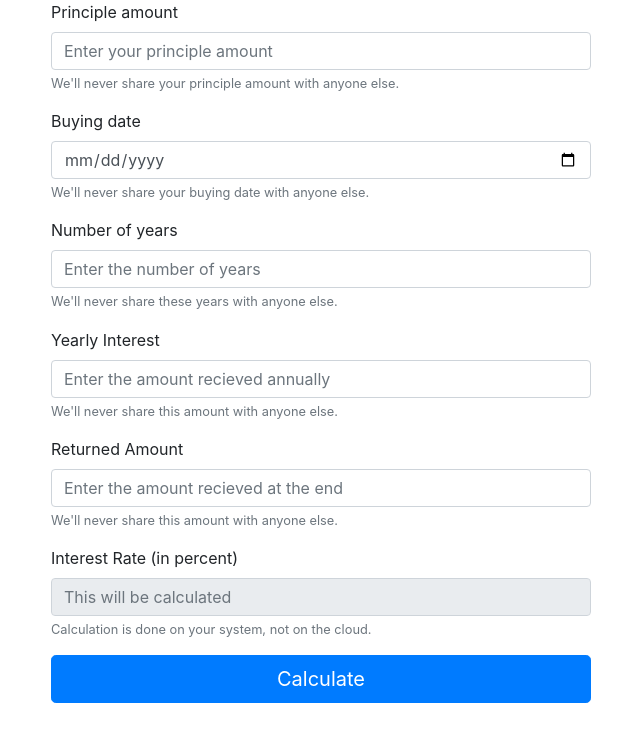
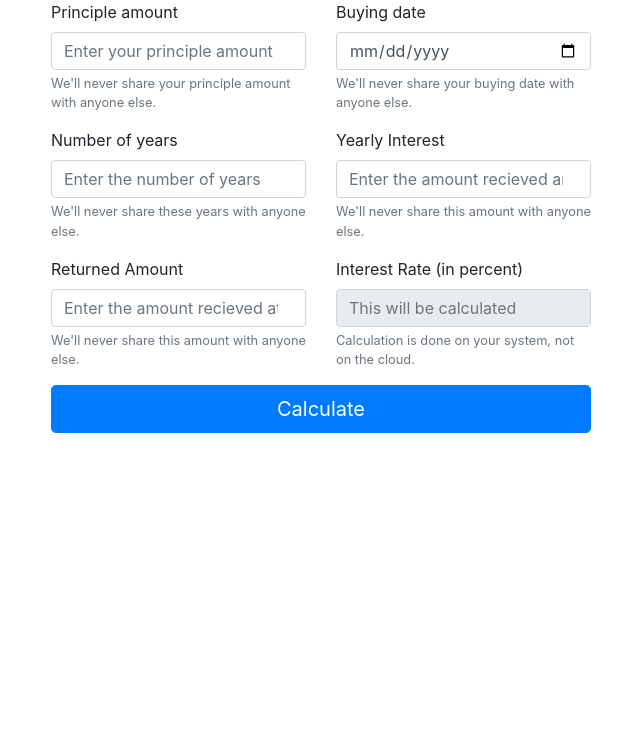
Before and after one commit to Mr-Kumar-Abhishek/scaling-dollop, a plain HTML site: page index.html in a window 1280 px wide. Shown: the whole page, without its empty margins (319-959 px from the left). Drawn offline with Linux system fonts and the light colour scheme.

Commit message:
adjust layout to match medium screens

```diff
--- a/index.html
+++ b/index.html
@@ -22,35 +22,53 @@
     <div class= "row">
         <div class="col-sm col-md-6 mx-auto">
             <form action="#">
+				<div class="row">
+					<div class="col">
 						<div class="form-group">
 							<label for="principle">Principle amount</label>
 							<input type="number" class="form-control" id="principle" aria-describedby="principleHelp" placeholder="Enter your principle amount">
 							<small id="principleHelp" class="form-text text-muted">We'll never share your principle amount with anyone else.</small>
 						</div>
+					</div>
+					<div class="col">
 						<div class="form-group">
 							<label for="buyingDate">Buying date</label>
 							<input type="date" class="form-control" id="buyingDate" aria-describedby="buyingDateHelp" placeholder="Enter the date">
 							<small id="buyingDateHelp" class="form-text text-muted">We'll never share your buying date with anyone else.</small>
 						</div>
+					</div>
+                </div>
+                <div class="row">
+					<div class="col">
 						<div class="form-group">
 							<label for="noYears">Number of years</label>
 							<input type="number" class="form-control" id="noYears" aria-describedby="noYearsHelp" placeholder="Enter the number of years">
 							<small id="noYearsHelp" class="form-text text-muted">We'll never share these years with anyone else.</small>
 						</div>
+					</div>
+					<div class="col">
 						<div class="form-group">
 							<label for="interestYear">Yearly Interest</label>
 							<input type="number" class="form-control" id="interestYear" aria-describedby="interestYearHelp" placeholder="Enter the amount recieved annually">
 							<small id="interestYearHelp" class="form-text text-muted">We'll never share this amount with anyone else.</small>
 						</div>
+					</div>
+                </div>
+                <div class="row">
+					<div class="col">
 						<div class="form-group">
 							<label for="endAmount">Returned Amount</label>
 							<input type="number" class="form-control" id="endAmount" aria-describedby="endAmountHelp" placeholder="Enter the amount recieved at the end">
 							<small id="endAmountHelp" class="form-text text-muted">We'll never share this amount with anyone else.</small>
 						</div>
+					</div>
+					<div class="col">
 						<div class="form-group">
 							<label for="rate">Interest Rate (in percent)</label>
 							<input type="number" class="form-control" id="rate" aria-describedby="rateHelp" placeholder="This will be calculated" disabled="disabled">
 							<small id="rateHelp" class="form-text text-muted">Calculation is done on your system, not on the cloud.</small>
+						</div>
+					</div>
 				</div>
                 <button class="btn btn-primary btn-lg btn-block" id="calculate">Calculate</button>
             </form>
```
Lines whose indentation alone changed are shown as unchanged.
